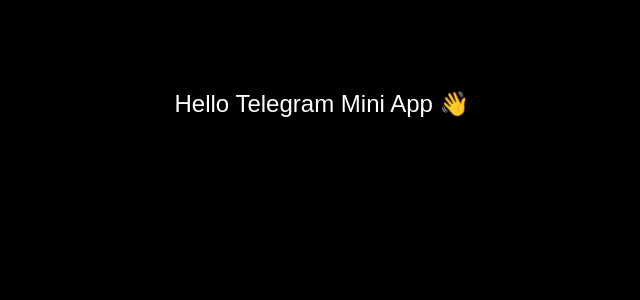
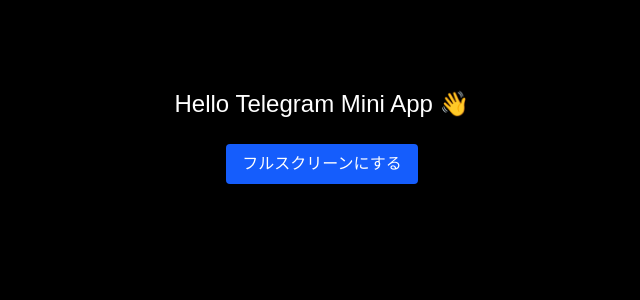
Before and after one commit to KonPay08/telegram-mini-app, a Next.js app: page / in a window 1280 px wide. Shown: the top 300 px of the page, without its empty margins (318-958 px from the left). Built offline with nearby package versions, Linux system fonts and the light colour scheme.

Commit message:
フルスクリーン対応

```diff
--- a/app/page.tsx
+++ b/app/page.tsx
@@ -1,9 +1,28 @@
+/* eslint-disable @typescript-eslint/no-explicit-any */
 'use client'
 
-import { useEffect, useState } from 'react'
+import { useCallback, useEffect, useState } from 'react'
 
+// グローバル Window に Telegram.WebApp がある前提
 export default function Home() {
   const [headerVisible, setHeaderVisible] = useState(false)
+
+  const handleFullscreen = useCallback(async () => {
+    try {
+      const el = document.documentElement
+      if (el.requestFullscreen) {
+        await el.requestFullscreen()
+      } else if ((el as any).webkitRequestFullscreen) {
+        await (el as any).webkitRequestFullscreen()
+      } else if ((el as any).mozRequestFullScreen) {
+        await (el as any).mozRequestFullScreen()
+      } else if ((el as any).msRequestFullscreen) {
+        await (el as any).msRequestFullscreen()
+      }
+    } catch (err) {
+      console.error('Fullscreen failed:', err)
+    }
+  }, []);
 
   useEffect(() => {
     const tg = window.Telegram?.WebApp
@@ -12,15 +31,15 @@ export default function Home() {
     tg.ready()
     tg.expand()
     tg.setHeaderColor('bg_color')
+    handleFullscreen()
 
-    // 0.5秒後に自作ヘッダーを表示（Telegramヘッダーとの切り替え感を演出）
     const timeout = setTimeout(() => setHeaderVisible(true), 500)
     return () => clearTimeout(timeout)
-  }, [])
+  }, [handleFullscreen])
 
   return (
     <main className="min-h-screen bg-black text-white p-6 text-center">
-      {/* 疑似ヘッダーを遅延表示 */}
+      {/* 疑似ヘッダー */}
       <div
         className="fixed top-0 left-0 w-full h-12 bg-black text-white flex items-center justify-between px-4 z-50 transition-opacity duration-500"
         style={{ opacity: headerVisible ? 1 : 0 }}
@@ -31,6 +50,12 @@ export default function Home() {
 
       <div className="pt-16">
         <h1 className="text-2xl mb-6">Hello Telegram Mini App 👋</h1>
+        <button
+          onClick={handleFullscreen}
+          className="bg-blue-600 text-white py-2 px-4 rounded"
+        >
+          フルスクリーンにする
+        </button>
       </div>
     </main>
   )
```
